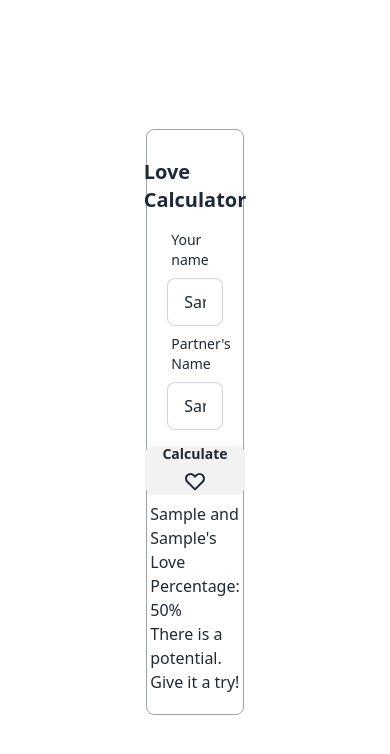
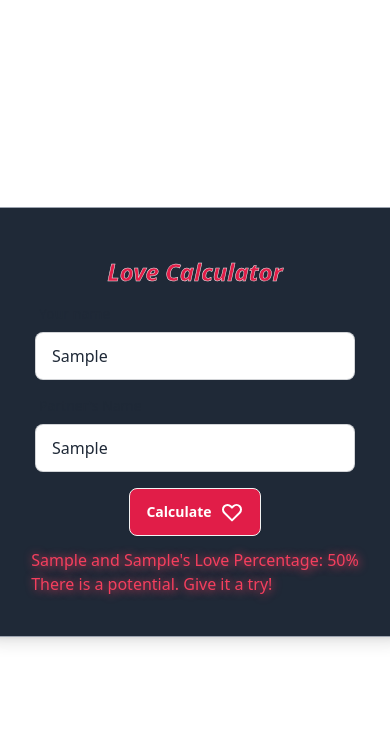
Before and after one commit to mantaringcy/javascript-project, a plain HTML site: page Love Calculator/index.html in a window 390 px wide. Both pictures are taken after typing "Sample", "Sample" into the empty fields and a click on the button "Calculate". Drawn offline with nearby package versions, Linux system fonts and the light colour scheme.

Commit message:
love calculator mobile view

```diff
--- a/Love Calculator/index.html
+++ b/Love Calculator/index.html
@@ -7,19 +7,18 @@
     <link rel="stylesheet" href="style.css">
     <script src="https://cdn.tailwindcss.com"></script>
     <link href="https://cdn.jsdelivr.net/npm/daisyui@4.12.10/dist/full.min.css" rel="stylesheet" type="text/css" />
-
 </head>
 <body>
     <div class="flex items-center justify-center flex-col h-screen">
 
-        <div class="love-calculator flex items-center justify-center flex-col border border-gray-400 rounded-lg w-1/4 p-5">
-            <h1 class="text-xl bold font-bold m-2">Love Calculator</h1>
+        <div class="love-calculator flex items-center justify-evenly flex-col border border-gray-400 rounded-lg py-10 shadow-lg bg-gray-800" style="width: 420px !important;">
+            <h1 class="text-2xl italic font-black m-2 text-rose-600" style="-webkit-text-stroke: .5px whitesmoke;">Love Calculator</h1>
 
             <label class="form-control w-full max-w-xs">
                 <div class="label">
                     <span class="label-text">Your name</span>
                 </div>
-                <input type="text" placeholder="Type here" class="input input-bordered w-full max-w-xs" id="name1" />
+                <input type="text" placeholder="Type here" class="input input-bordered w-full max-w-xs mb-2" id="name1" />
             </label>
 
             <label class="form-control w-full max-w-xs mb-4">
@@ -29,7 +28,7 @@
                 <input type="text" placeholder="Type here" class="input input-bordered w-full max-w-xs" id="name2" />
             </label>
 
-            <button class="btn mb-2" onclick="calculateLove()">
+            <button class="btn mb-3 bg-rose-600 text-white" onclick="calculateLove()">
                 Calculate
                 <svg
                     xmlns="http://www.w3.org/2000/svg"
@@ -45,7 +44,7 @@
                 </svg>
             </button>
 
-            <div id="result">
+            <div id="result" class="text-rose-500 m-0 p-0" style="text-shadow:1px 1px 10px rgb(244,63,94)">
                 <!-- Lorem ipsum dolor sit amet consectetur, adipisicing elit. Ut, maxime? -->
             </div>
 
--- a/Love Calculator/script.js
+++ b/Love Calculator/script.js
@@ -4,13 +4,15 @@ function calculateLove()
     const name1 = document.getElementById("name1").value.trim();
     const name2 = document.getElementById("name2").value.trim();
 
+    const result = document.getElementById("result");
+
+
     if (name1 == "" || name2 == "") {
         alert('Please enter both names');
     } else {
         const lovePercentage = Math.floor(Math.random() * 101); // 101 para kasama ang 100, excluded ang 101
 
-        const result = document.getElementById("result");
-
+        if (!numberChecker(name2) && !numberChecker(name1)) {
             result.innerHTML = `${name1} and ${name2}'s Love Percentage: ${lovePercentage}%`;
 
             if (lovePercentage <= 30) {
@@ -20,5 +22,21 @@ function calculateLove()
             } else {
                 result.innerHTML += "<br>Great Match! Love is in the air!";
             }
+        } else {
+            alert('Please enter valid name.');
         }
     }
+}
+
+
+
+function numberChecker(str)
+{
+    let text = str.split('');
+    for (let i = 0; i < text.length; i++) {
+        if (!Number.isNaN(parseInt(str[i]))) {
+            return true; // There's number in input
+        }
+    }
+    return false;
+}
```
Also changed, not shown: index.html (+1 -0 lines), 1 other file. Lines whose indentation alone changed are shown as unchanged.
